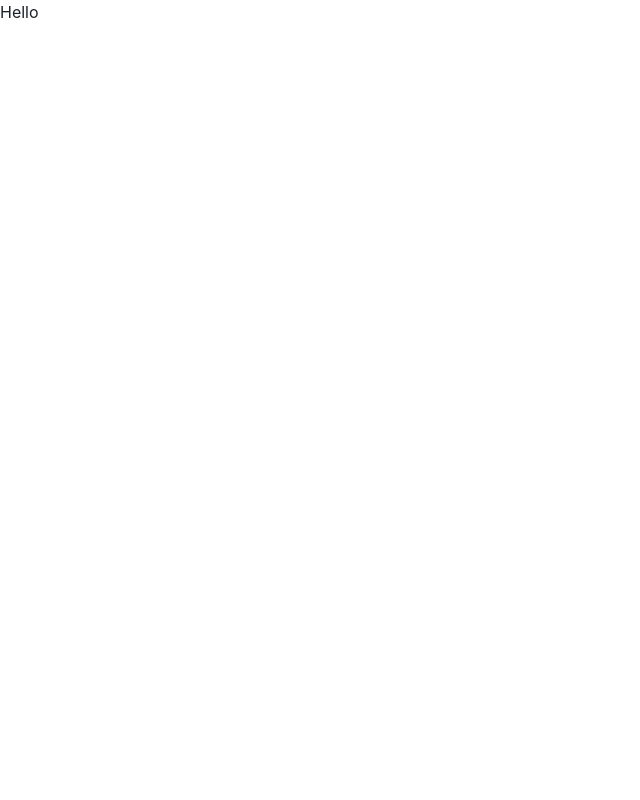
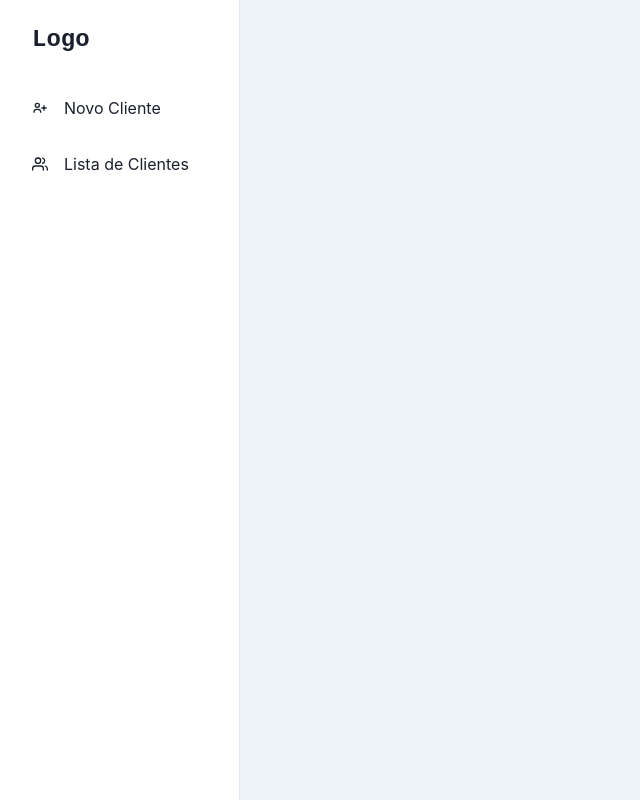
Before and after one commit to nathanosti/test-frontend, a Next.js app: page / in a window 1280 px wide. Shown: the whole page, without its empty margins (0-640 px from the left). Built offline with nearby package versions, Linux system fonts and the light colour scheme.

Commit message:
✨ Feat: Create SideBar component

```diff
--- a/package.json
+++ b/package.json
@@ -15,7 +15,8 @@
     "framer-motion": "^6.3.16",
     "next": "12.2.0",
     "react": "18.2.0",
-    "react-dom": "18.2.0"
+    "react-dom": "18.2.0",
+    "react-icons": "^4.4.0"
   },
   "devDependencies": {
     "@types/node": "18.0.0",
--- /dev/null
+++ b/src/components/SideBar/MobileNav.tsx
@@ -0,0 +1,31 @@
+import { Flex, Text, IconButton, useColorModeValue, } from "@chakra-ui/react";
+import { FiMenu } from "react-icons/fi";
+import { MobileProps } from "../../types/SideBarTypes";
+
+
+export default function MobileNav ({ onOpen, ...rest }: MobileProps) {
+  return (
+    <Flex
+      ml={{ base: 0, md: 60 }}
+      px={{ base: 4, md: 24 }}
+      height="20"
+      alignItems="center"
+      bg={useColorModeValue("white", "gray.900")}
+      borderBottomWidth="1px"
+      borderBottomColor={useColorModeValue("gray.200", "gray.700")}
+      justifyContent="flex-start"
+      {...rest}
+    >
+      <IconButton
+        variant="outline"
+        onClick={onOpen}
+        aria-label="open menu"
+        icon={<FiMenu />}
+      />
+
+      <Text fontSize="2xl" ml="8" fontFamily="monospace" fontWeight="bold">
+        Logo
+      </Text>
+    </Flex>
+  );
+};
--- /dev/null
+++ b/src/components/SideBar/NavItem.tsx
@@ -0,0 +1,39 @@
+import { Link, Flex, Icon } from "@chakra-ui/react";
+import { NavItemProps } from "../../types/SideBarTypes";
+
+
+export default function NavItem({ icon, children, ...rest }: NavItemProps) {
+  return (
+    <Link
+      href="#"
+      style={{ textDecoration: "none" }}
+      _focus={{ boxShadow: "none" }}
+    >
+      <Flex
+        align="center"
+        p="4"
+        mx="4"
+        borderRadius="lg"
+        role="group"
+        cursor="pointer"
+        _hover={{
+          bg: "cyan.400",
+          color: "white",
+        }}
+        {...rest}
+      >
+        {icon && (
+          <Icon
+            mr="4"
+            fontSize="16"
+            _groupHover={{
+              color: "white",
+            }}
+            as={icon}
+          />
+        )}
+        {children}
+      </Flex>
+    </Link>
+  );
+};
--- /dev/null
+++ b/src/components/SideBar/SidebarContent.tsx
@@ -0,0 +1,48 @@
+import {
+  Box,
+  CloseButton,
+  Flex,
+  useColorModeValue,
+  Text,
+} from "@chakra-ui/react";
+import { FiUsers } from "react-icons/fi";
+import { BiUserPlus } from "react-icons/bi";
+
+import NavItem from "./NavItem";
+
+import {
+  LinkItemProps,
+  SidebarProps,
+} from "../../types/SideBarTypes";
+
+
+const LinkItems: Array<LinkItemProps> = [
+  { name: "Novo Cliente", icon: BiUserPlus },
+  { name: "Lista de Clientes", icon: FiUsers },
+];
+
+export default function SidebarContent ({ onClose, ...rest }: SidebarProps) {
+  return (
+    <Box
+      bg={useColorModeValue("white", "gray.900")}
+      borderRight="1px"
+      borderRightColor={useColorModeValue("gray.200", "gray.700")}
+      w={{ base: "full", md: 60 }}
+      pos="fixed"
+      h="full"
+      {...rest}
+    >
+      <Flex h="20" alignItems="center" mx="8" justifyContent="space-between">
+        <Text fontSize="2xl" fontFamily="monospace" fontWeight="bold">
+          Logo
+        </Text>
+        <CloseButton display={{ base: "flex", md: "none" }} onClick={onClose} />
+      </Flex>
+      {LinkItems.map((link) => (
+        <NavItem key={link.name} icon={link.icon}>
+          {link.name}
+        </NavItem>
+      ))}
+    </Box>
+  );
+};
--- a/src/components/SideBar/index.tsx
+++ b/src/components/SideBar/index.tsx
@@ -1,8 +1,39 @@
+import React from "react";
+import {
+  Box,
+  useColorModeValue,
+  Drawer,
+  DrawerContent,
+  useDisclosure,
+} from "@chakra-ui/react";
 
-export default function SideBar() {
+import SidebarContent from "./SidebarContent";
+import MobileNav from "./MobileNav";
+
+
+export default function SimpleSidebar() {
+  const { isOpen, onOpen, onClose } = useDisclosure();
+
   return (
-    <>
-      <h1>Hello</h1>
-    </>
-  )
+    <Box minH="100vh" bg={useColorModeValue("gray.100", "gray.900")}>
+      <SidebarContent
+        onClose={() => onClose}
+        display={{ base: "none", md: "block" }}
+      />
+      <Drawer
+        autoFocus={false}
+        isOpen={isOpen}
+        placement="left"
+        onClose={onClose}
+        returnFocusOnClose={false}
+        onOverlayClick={onClose}
+        size="full"
+      >
+        <DrawerContent>
+          <SidebarContent onClose={onClose} />
+        </DrawerContent>
+      </Drawer>
+      <MobileNav display={{ base: "flex", md: "none" }} onOpen={onOpen} />
+    </Box>
+  );
 }
--- a/src/pages/_app.tsx
+++ b/src/pages/_app.tsx
@@ -1,9 +1,13 @@
 import type { AppProps } from "next/app";
 import { ChakraProvider } from "@chakra-ui/react";
+
+import SideBar from "../components/SideBar";
+
 
 function MyApp({ Component, pageProps }: AppProps) {
   return (
     <ChakraProvider>
+      <SideBar />
       <Component {...pageProps} />
     </ChakraProvider>
   );
--- a/src/pages/index.tsx
+++ b/src/pages/index.tsx
@@ -1,18 +1,14 @@
 import type { NextPage } from "next";
 import Head from "next/head";
-
-import SideBar from "../components/SideBar";
 
 const Home: NextPage = () => {
   return (
     <div>
       <Head>
-        <title>Create Next App</title>
+        <title>Ventura Labas - Test</title>
         <meta name="description" content="Generated by create next app" />
         <link rel="icon" href="/favicon.ico" />
       </Head>
-
-      <SideBar />
     </div>
   );
 };
--- /dev/null
+++ b/src/types/SideBarTypes.ts
@@ -0,0 +1,20 @@
+import { BoxProps, FlexProps } from "@chakra-ui/react";
+import { IconType } from "react-icons";
+
+export interface LinkItemProps {
+  name: string;
+  icon: IconType;
+}
+
+export interface SidebarProps extends BoxProps {
+  onClose: () => void;
+}
+
+export interface NavItemProps extends FlexProps {
+  icon: IconType;
+  children: any;
+}
+
+export interface MobileProps extends FlexProps {
+  onOpen: () => void;
+}
```
Also changed, not shown: 1 other file (tests, documents, lock files or other folders).
